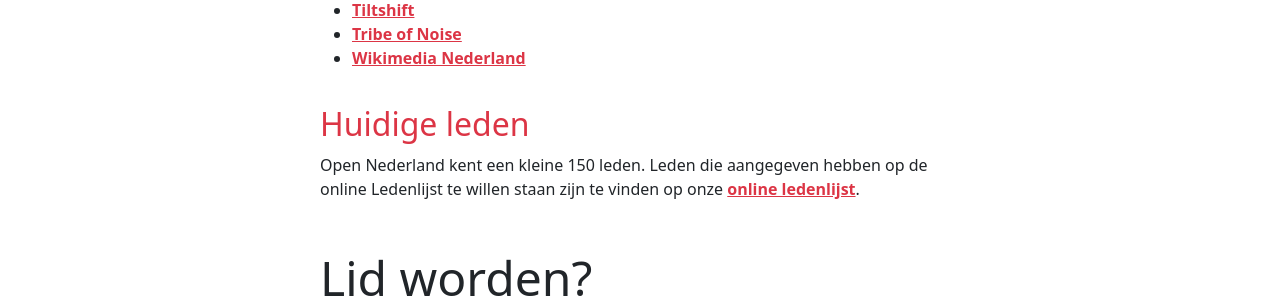
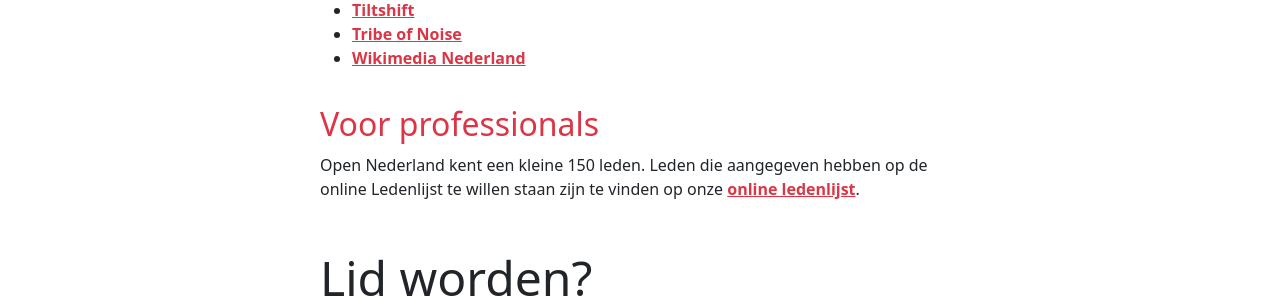
Before and after one commit to opennederland/www.opennederland.nl, a Jekyll site: the page built from pages/leden.md, in a window 1280 px wide. Shown: the part 614-914 px from the top of the page. Built offline with Jekyll 4.4.1, drawn with Linux system fonts in a browser that asks for light colours.

Commit message:
Update leden.md

```diff
--- a/pages/leden.md
+++ b/pages/leden.md
@@ -16,7 +16,7 @@
 
 {% include organisaties.html %}
 
-### Huidige leden
+### Voor professionals
 
 Open Nederland kent een kleine 150 leden. Leden die aangegeven hebben op de online Ledenlijst te willen staan zijn te vinden op onze [online ledenlijst](/leden/personen).
 
```
